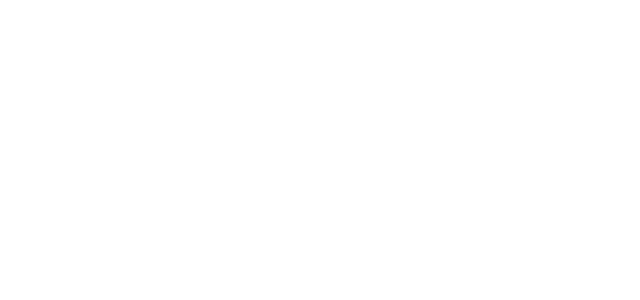
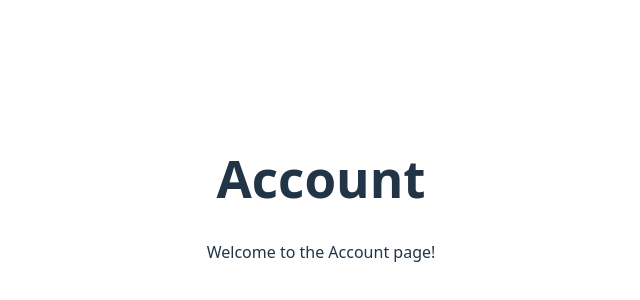
Before and after one commit to NEW-FINCASH/New-Fincash-Frontend, a React (Vite) app: page /account in a window 1280 px wide. Before the commit this address had no page. Shown: the part 202-502 px from the top of the page, without its empty margins (319-959 px from the left). Built offline with nearby package versions, Linux system fonts and the light colour scheme.

Commit message:
feat: add Account page and update routing in App component

```diff
--- a/src/App.tsx
+++ b/src/App.tsx
@@ -3,6 +3,7 @@
 import ConnectAccount from './pages/ConnectAccount';
 import ForgotPassword from './pages/ForgotPassword';
 import Home from './pages/Home';
+import Account from './pages/Account';
 import { BrowserRouter as Router, Routes, Route } from 'react-router-dom';
 
 function App() {
@@ -15,6 +16,7 @@
           <Route path="/connectaccount" element={<ConnectAccount />} />
           <Route path="/forgotpassword" element={<ForgotPassword />} />
           <Route path="/" element={<Home />} />
+          <Route path="/account" element={<Account />} />
         </Routes>
       </Router>
     </>
--- /dev/null
+++ b/src/pages/Account.tsx
@@ -0,0 +1,9 @@
+export default function Account() {
+
+    return (
+        <div>
+        <h1>Account</h1>
+        <p>Welcome to the Account page!</p>
+        </div>
+    );
+}
```
